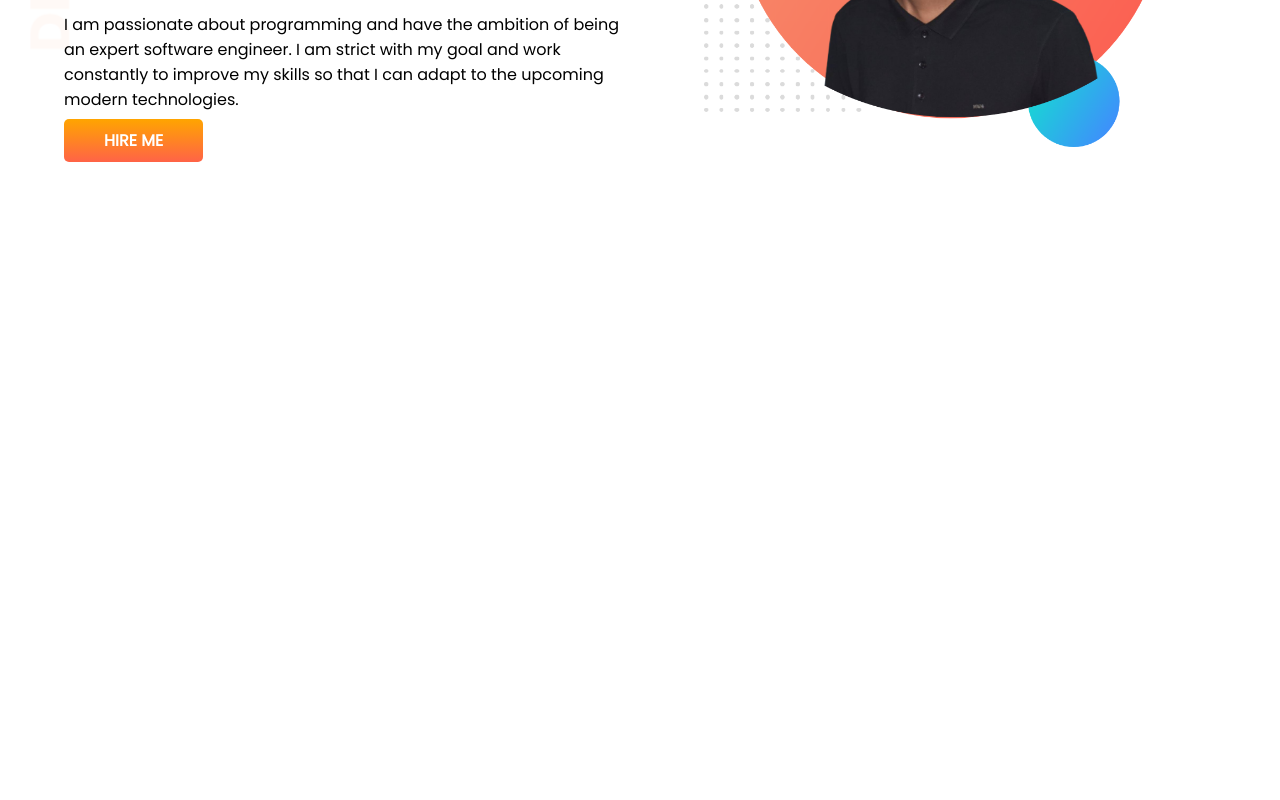
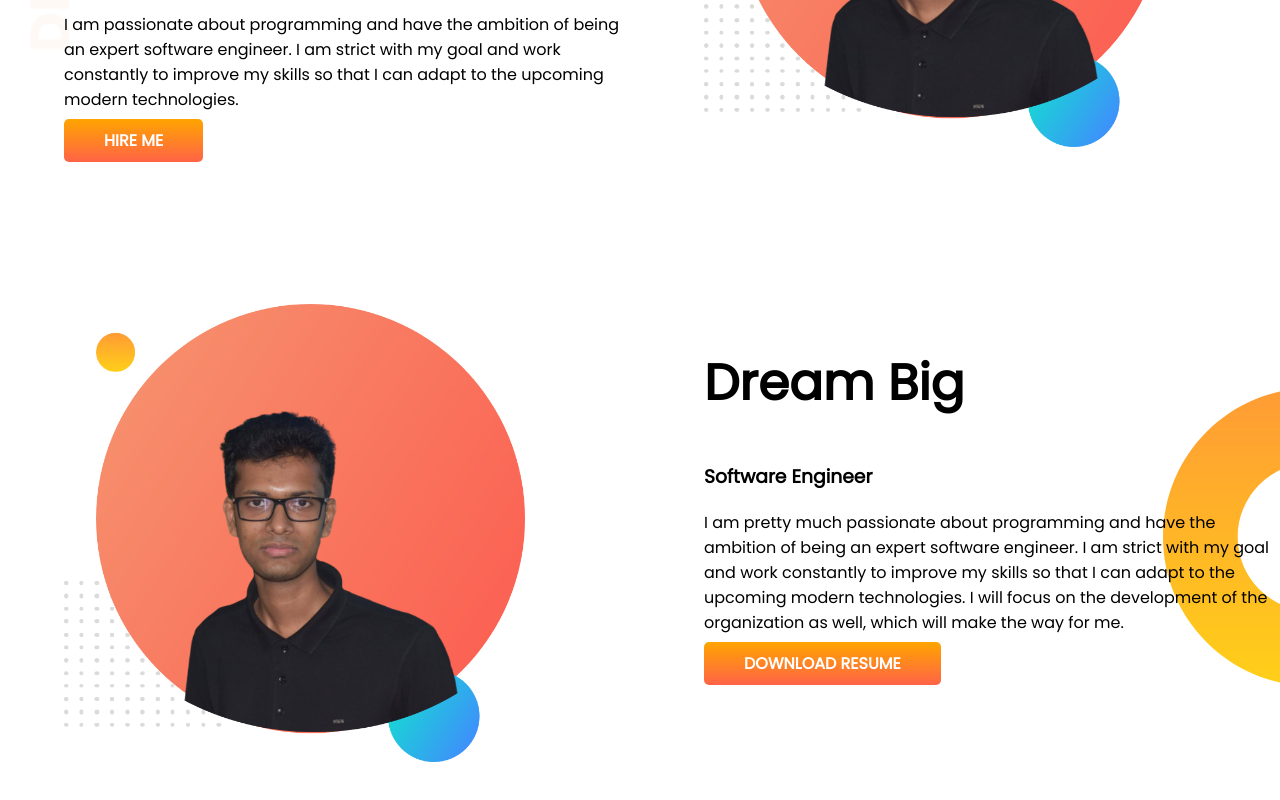
Before and after one commit to toufikcse/Toufik-Portfolio, a plain HTML site: page index.html in a window 1280 px wide. Shown: the part 310-1110 px from the top of the page. Before the commit the page ends 800 px from the top, so only its background shows below. Drawn offline with Linux system fonts and the light colour scheme.

Commit message:
drem added

```diff
--- a/css/style.css
+++ b/css/style.css
@@ -13,8 +13,7 @@ h1{
 
 section{
     display: flex;
-    background-image: url("/images/top-banner.png");
-    background-repeat: no-repeat;
+    margin-bottom: 150px;
 }
 
 .half-width{
@@ -34,3 +33,12 @@ section{
     font-weight: 700;
     border-radius: 5px;
 }
+.top-banner{
+    background-image: url("/images/top-banner.png");
+    background-repeat: no-repeat;
+}
+.middle-banner{
+    background-image: url("/images/dream-bg.png");
+    background-repeat: no-repeat;
+    background-position: right;
+}
--- a/index.html
+++ b/index.html
@@ -11,7 +11,7 @@
     <link rel="stylesheet" href="css/style.css">
 </head>
 <body>
-    <section>
+    <section class="top-banner">
         <div class="half-width">
             <h1>Welcome To</h1>
             <h1><span class="orange-color">Toufik's</span> World!</h1>
@@ -21,8 +21,21 @@
                 technologies.</p>
             <a class="link-button" target="_blank" href="https://www.linkedin.com/in/toufikur/">HIRE ME</a>
         </div>
-        <div class="half-width" >
+        <div class="half-width">
             <img src="images/my-bg.png" alt="Toufik's picture">
+        </div>
+    </section>
+
+    <section class="middle-banner">
+        <div class="half-width">
+            <img src="images/my-bg.png" alt="Toufik's Picture">
+        </div>
+        <div class="half-width">
+            <h1>Dream Big</h1>
+            <h3>Software Engineer</h3>
+            <p>I am pretty much passionate about programming and have the ambition of being an expert software engineer. I am strict with my goal and work constantly to improve my skills so that I can adapt to the upcoming modern technologies. I will focus on the development of the organization as well, which will make the way for me.
+            </p>
+            <a class="link-button" target="_blank" href="">DOWNLOAD RESUME</a>
         </div>
     </section>
 
```
